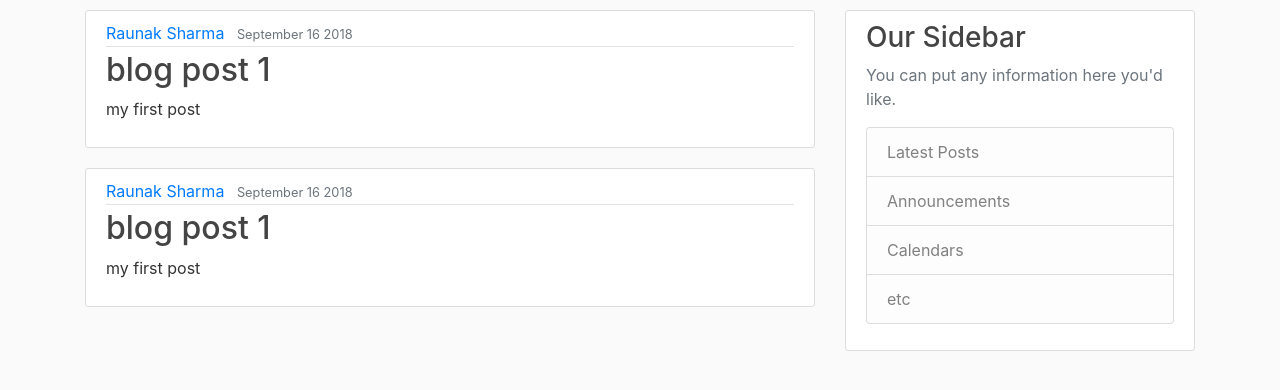
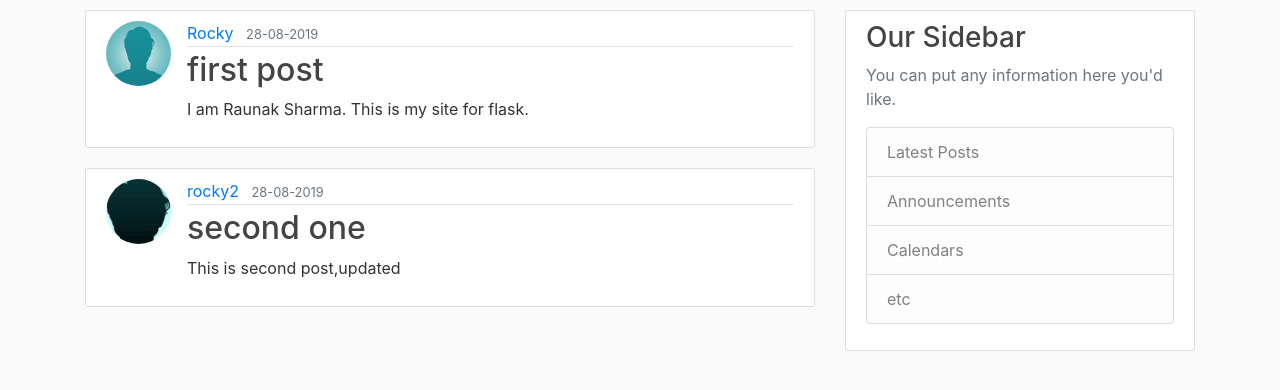
Before and after one commit to Sharmaraunak/flaskblog, a Flask app: page / in a window 1280 px wide. Shown: the part 56-446 px from the top of the page. Run offline with Flask 2, Linux system fonts and the light colour scheme; data comes from the database, SQL or seed files in the repository; both versions use the stored data as it was after the commit; some libraries are stand-ins or nearby versions.

Commit message:
create update and delete post

```diff
--- a/flaskblog/routes.py
+++ b/flaskblog/routes.py
@@ -2,32 +2,15 @@
 
 import secrets,os
 from PIL import Image
-from flask import render_template,url_for,flash,redirect,request
+from flask import render_template,url_for,flash,redirect,request,abort
 from flaskblog import app,db,bcrypt
 from flaskblog.forms import RegistrationForm,LoginForm,UpdateAccountForm,PostForm
 from flaskblog.models import User,Post
 from flask_login import login_user,current_user,logout_user,login_required
 
-
-posts = [
-            {
-                'author':'Raunak Sharma',
-                'title':'blog post 1',
-                'content':'my first post',
-                'date':'September 16 2018'
-            },
-            {
-                'author':'Raunak Sharma',
-                'title':'blog post 1',
-                'content':'my first post',
-                'date':'September 16 2018'
-
-            }
-        ]
-
-
 @app.route("/")
 def home():
+    posts = Post.query.all()
     return render_template('home.html',posts = posts)
 
 @app.route("/about")
@@ -122,6 +105,45 @@ def account():
 def new_post():
     form = PostForm()
     if form.validate_on_submit():
-        flash('your post has been created','success')
+        post = Post(title = form.title.data, content = form.content.data,author = current_user)
+        db.session.add(post)
+        db.session.commit()
         return redirect(url_for('home'))
-    return render_template('create_post.html',title = 'New Post',form = form)
+    return render_template('create_post.html',title = 'New Post',form = form,legend = 'New Post')
+
+
+@app.route('/post/<int:post_id>')
+def post(post_id):
+    post = Post.query.get_or_404(post_id)
+    return render_template('post.html',title = post.title,post = post)
+
+@app.route('/post/<int:post_id>/update',methods = ['POST','GET'])
+@login_required
+def update_post(post_id):
+    post = Post.query.get_or_404(post_id)
+    if post.author != current_user:
+        abort(403)
+    form = PostForm()
+
+    if form.validate_on_submit():
+        post.title = form.title.data
+        post.content  = form.content.data
+        db.session.commit()
+        flash('Your post has been updated.','success')
+        return redirect(url_for('post',post_id = post.id))
+    elif request.method == 'GET':
+
+        form.title.data = post.title
+        form.content.data = post.content
+    return render_template('create_post.html',title = 'Update Post',form = form,legend = 'Update post')
+
+@app.route('/post/<int:post_id>/delete',methods = ['POST'])
+@login_required
+def delete_post(post_id):
+    post = Post.query.get_or_404(post_id)
+    if post.author != current_user:
+        abort(403)
+    db.session.delete(post)
+    db.session.commit()
+    flash('Your post has been deleted','success')
+    return redirect(url_for('home'))
--- a/flaskblog/templates/create_post.html
+++ b/flaskblog/templates/create_post.html
@@ -5,7 +5,7 @@
     <form method="POST",action="">
         {{form.hidden_tag()}}
         <fieldset class="form-group">
-            <legend class="border-bottom mb-4">New Post</legend>
+            <legend class="border-bottom mb-4">{{ legend }}</legend>
 
             <div class="form-group">
                 {{ form.title.label(class="form-control-label")}}
--- a/flaskblog/templates/home.html
+++ b/flaskblog/templates/home.html
@@ -2,12 +2,13 @@
     {% block content%}
         {% for post in posts%}
         <article class="media content-section">
+          <img src="{{ url_for('static',filename = 'profile_pics/'+post.author.image_file )}}" alt="" class="rounded-circle article-img">
                 <div class="media-body">
                   <div class="article-metadata">
-                    <a class="mr-2" href="#">{{ post.author }}</a>
-                    <small class="text-muted">{{ post.date }}</small>
+                    <a class="mr-2" href="#">{{ post.author.username }}</a>
+                    <small class="text-muted">{{ post.date_posted.strftime('%d-%m-%Y') }}</small>
                   </div>
-                  <h2><a class="article-title" href="#">{{ post.title }}</a></h2>
+                  <h2><a class="article-title" href="{{url_for('post',post_id = post.id)}}">{{ post.title }}</a></h2>
                   <p class="article-content">{{ post.content }}</p>
                 </div>
         </article>
```
Also changed, not shown: flaskblog/templates/post.html (added, +42 -0 lines), flaskblog/site.db.
